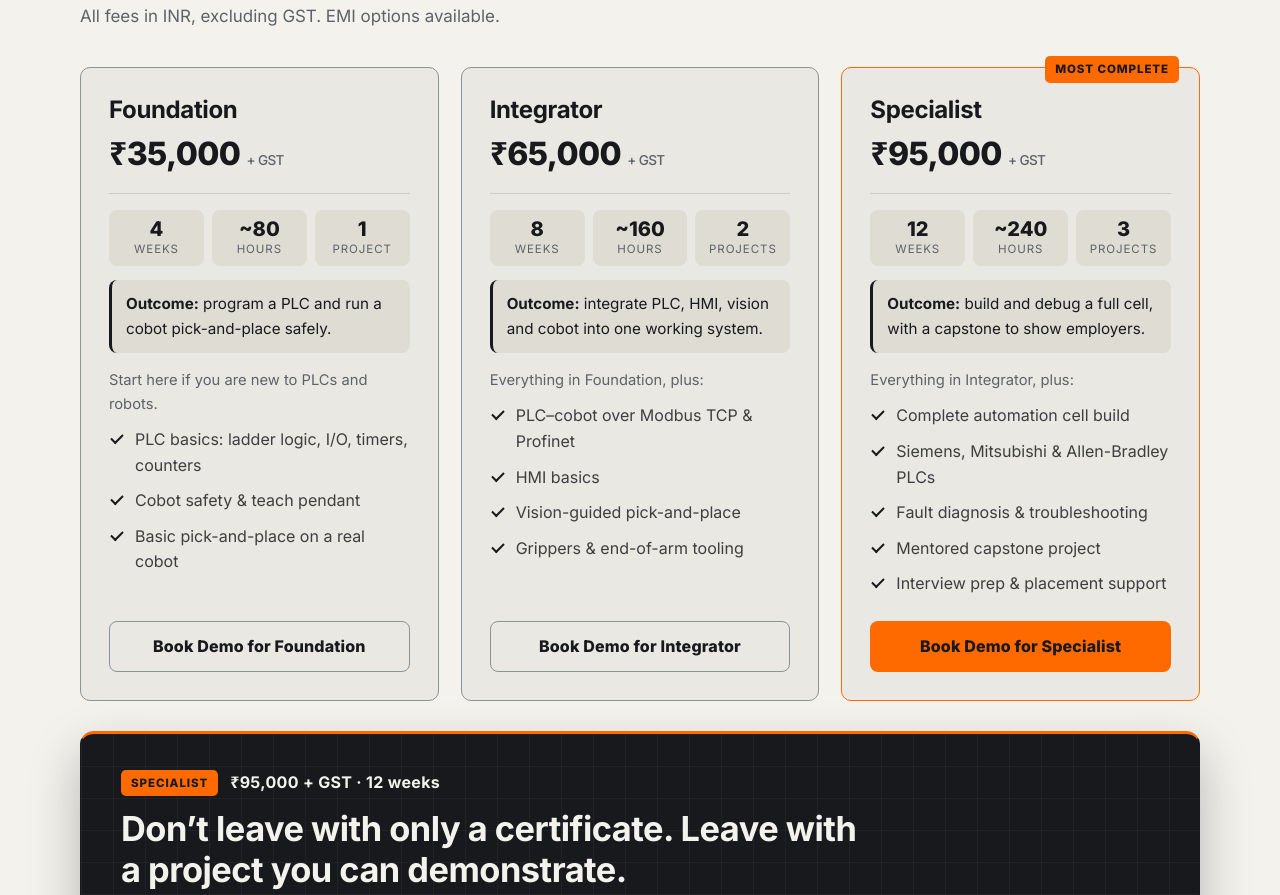
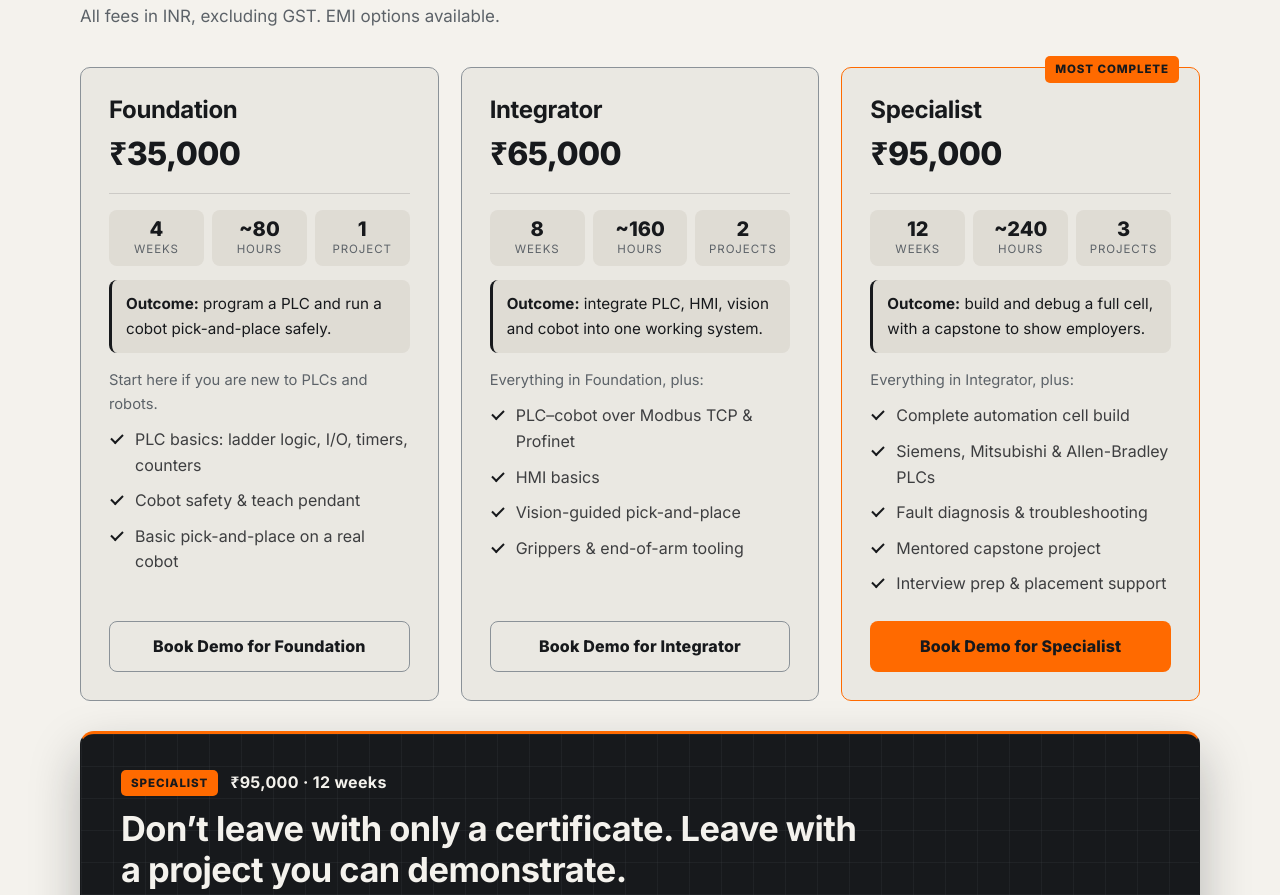
Before and after one commit to manaskalakonda-rgb/iautomatia-academy, a website with bundled scripts: page landing/public/index.html in a window 1280 px wide. Shown: the part 5767-6662 px from the top of the page. Built offline with nearby package versions, Linux system fonts and the light colour scheme; files whose address does not match are found by name.

Commit message:
Remove '+ GST' tags from program prices and Specialist showcase
GST is still disclosed once in the Programs intro, the FAQ and the footer.

Co-Authored-By: Claude Opus 5.5 <noreply@anthropic.com>

```diff
--- a/landing/public/index.html
+++ b/landing/public/index.html
@@ -388,7 +388,7 @@
           <article class="program-card">
             <header>
               <h3>Foundation</h3>
-              <p class="price">&#8377;35,000 <small>+ GST</small></p>
+              <p class="price">&#8377;35,000</p>
             </header>
             <ul class="program-stats">
               <li><strong>4</strong><span>weeks</span></li>
@@ -408,7 +408,7 @@
           <article class="program-card">
             <header>
               <h3>Integrator</h3>
-              <p class="price">&#8377;65,000 <small>+ GST</small></p>
+              <p class="price">&#8377;65,000</p>
             </header>
             <ul class="program-stats">
               <li><strong>8</strong><span>weeks</span></li>
@@ -430,7 +430,7 @@
             <span class="badge">Most complete</span>
             <header>
               <h3>Specialist</h3>
-              <p class="price">&#8377;95,000 <small>+ GST</small></p>
+              <p class="price">&#8377;95,000</p>
             </header>
             <ul class="program-stats">
               <li><strong>12</strong><span>weeks</span></li>
@@ -453,7 +453,7 @@
         <!-- Specialist value moment: what ₹95,000 buys -->
         <div class="specialist-showcase theme-dark" aria-labelledby="specialist-title">
           <div class="showcase-head">
-            <p class="showcase-kicker"><span class="badge-accent">Specialist</span> &#8377;95,000 + GST &middot; 12 weeks</p>
+            <p class="showcase-kicker"><span class="badge-accent">Specialist</span> &#8377;95,000 &middot; 12 weeks</p>
             <h3 id="specialist-title">Don&rsquo;t leave with only a certificate. Leave with a project you can demonstrate.</h3>
           </div>
 
```
